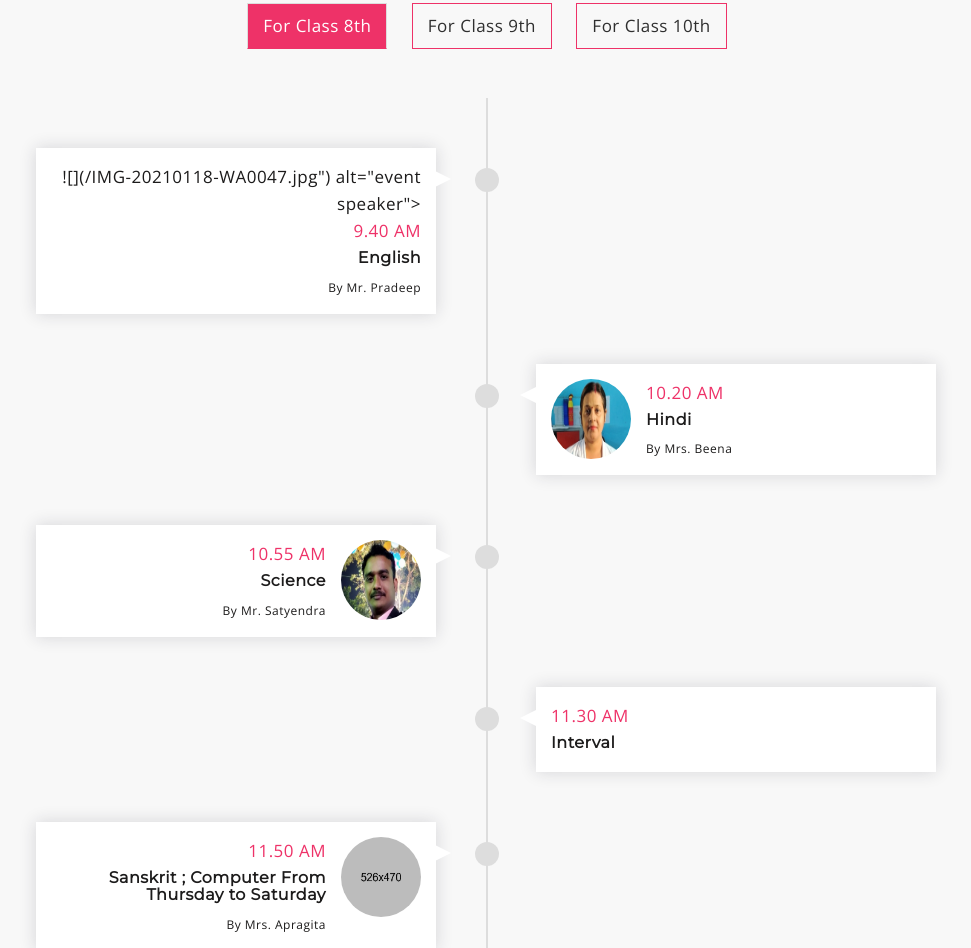
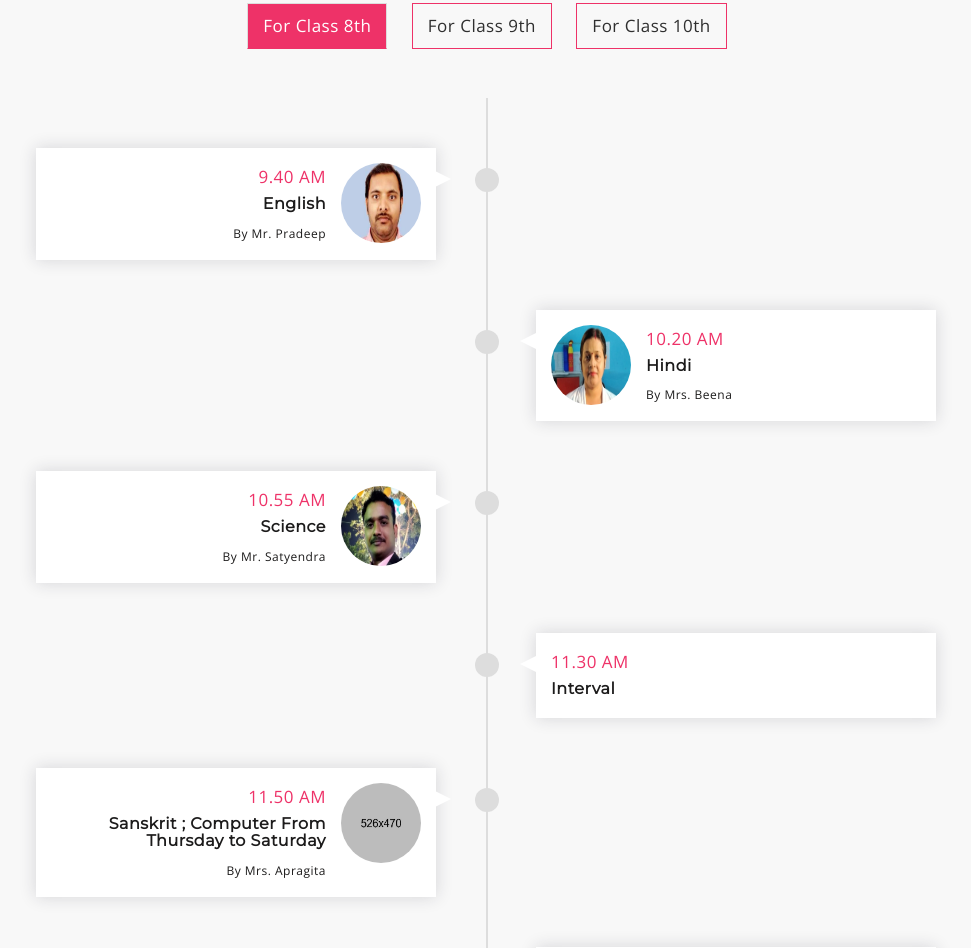
Before and after one commit to siddharthmodernacademy/myschool, a plain HTML site: page index.html in a window 1280 px wide. Shown: the part 1936-2884 px from the top of the page, without its empty margins (153-1124 px from the left). Drawn offline with nearby package versions, Linux system fonts and the light colour scheme.

Commit message:
Update index.html

```diff
--- a/index.html
+++ b/index.html
@@ -196,7 +196,7 @@
 								    	<ul>
 								    		<li>
 								    			<div class="mu-single-event">
-													![](/IMG-20210118-WA0047.jpg") alt="event speaker">
+													<img src="/IMG-20210118-WA0047.jpg" alt="event speaker">
 								    				<p class="mu-event-time">9.40 AM</p>
 													<h3>English</h3>
 													<span>By Mr. Pradeep</span>
```
